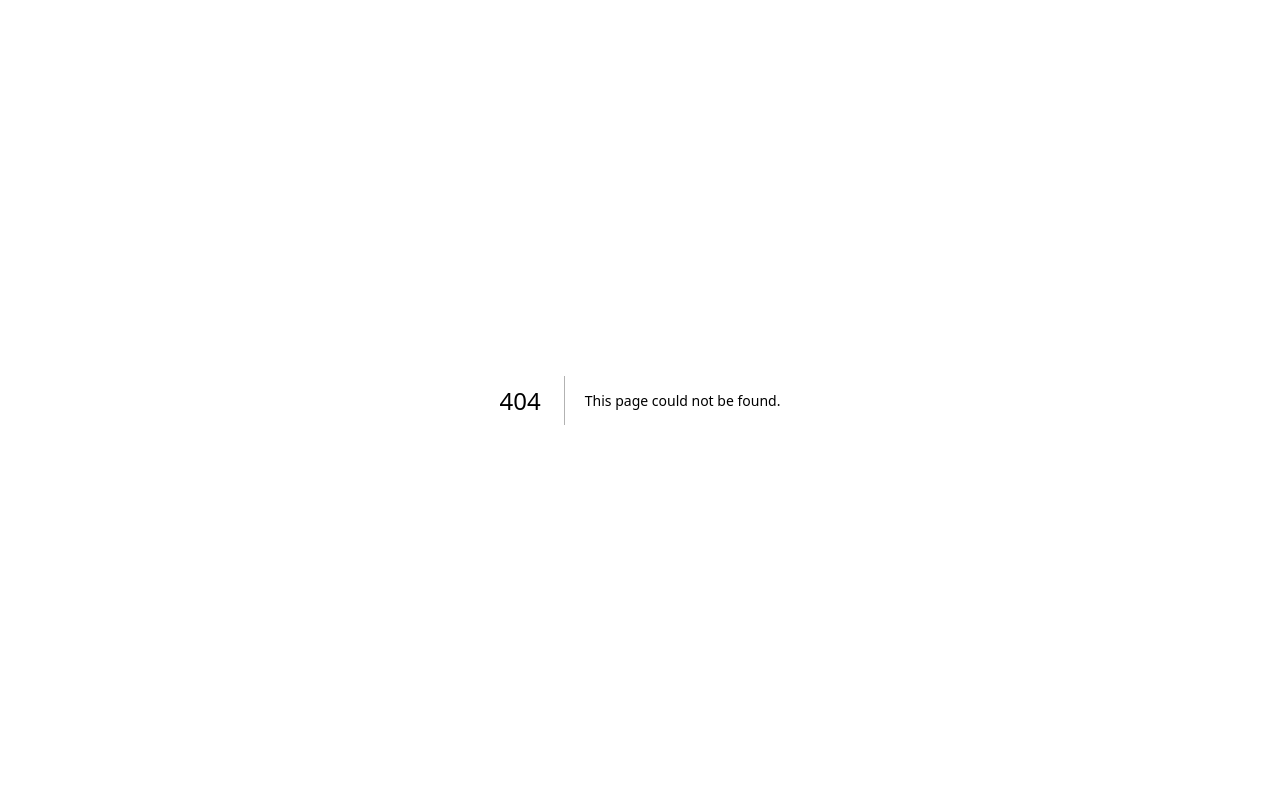
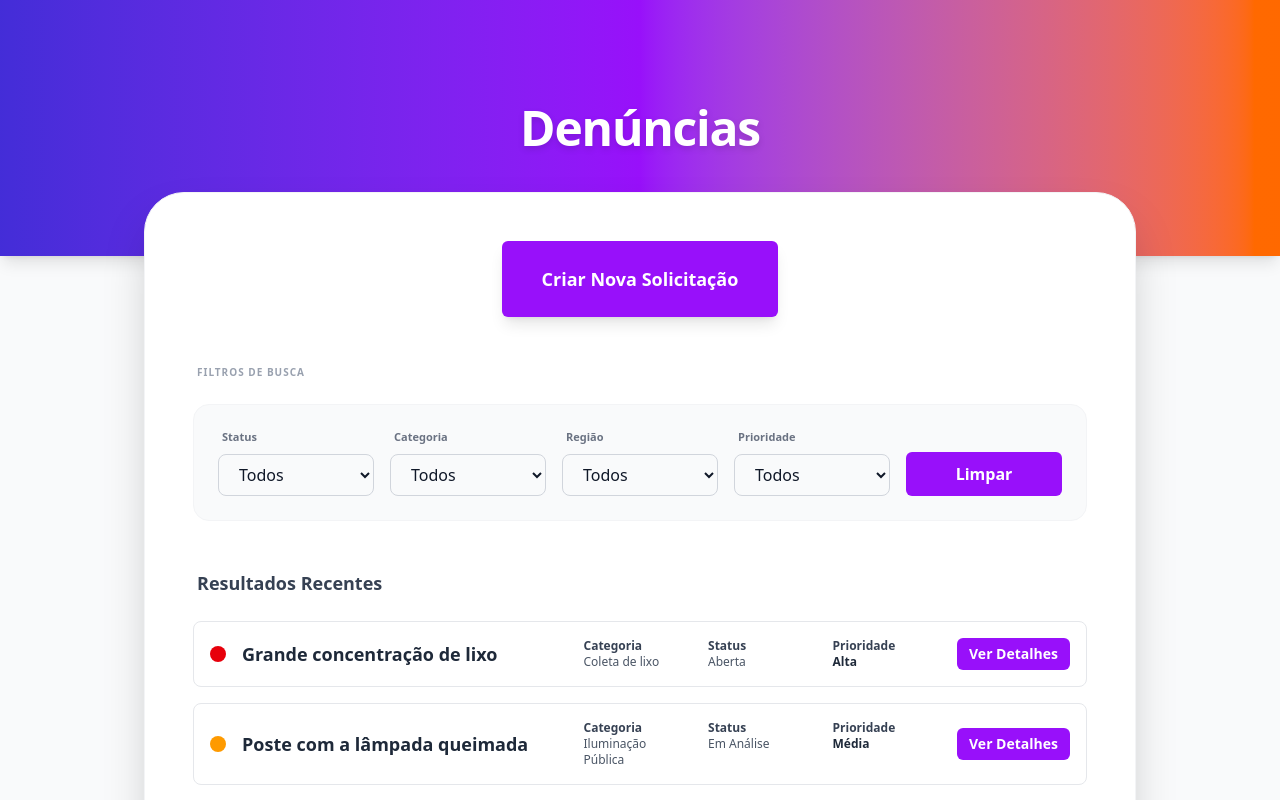
Before and after one commit to Cecimedeiros/Smart-City, a Next.js app: page /telaUsuario in a window 1280 px wide. Before the commit this address had no page. Shown: the top 800 px of the page. Built offline with nearby package versions, Linux system fonts and the light colour scheme.

Commit message:
tela do usuário implementada

```diff
--- a/src/app/(gestor)/gestor/demandas/[id]/page.tsx
+++ b/src/app/(gestor)/gestor/demandas/[id]/page.tsx
@@ -149,7 +149,7 @@ export default function Page() {
             </div>
           </div>
 
-          {/* Componente de Detalhes da Demanda */}
+
           <DemandDetails
             demand={demand}
             onBack={handleBack}
@@ -159,7 +159,7 @@ export default function Page() {
         </div>
       </div>
 
-      {/* Espaço em branco no fundo */}
+
       <div className="h-12" />
     </div>
   );
--- a/src/app/(gestor)/gestor/page.tsx
+++ b/src/app/(gestor)/gestor/page.tsx
@@ -17,12 +17,12 @@ export default function Page() {
         </div>
       </nav>
 
-      {/* Main Content */}
+
       <div className="max-w-6xl mx-auto px-4 py-12">
         <h2 className="text-4xl font-bold text-gray-800 mb-8">Painel de Gestão</h2>
 
         <div className="grid grid-cols-1 md:grid-cols-2 gap-6">
-          {/* Card Dashboard */}
+
           <div className="bg-white rounded-lg shadow-lg p-8 hover:shadow-xl transition">
             <div className="mb-4 text-5xl">📊</div>
             <h3 className="text-2xl font-bold text-gray-800 mb-2">Dashboard</h3>
@@ -36,7 +36,7 @@ export default function Page() {
             </Link>
           </div>
 
-          {/* Card Kanban */}
+
           <div className="bg-white rounded-lg shadow-lg p-8 hover:shadow-xl transition">
             <div className="mb-4 text-5xl">📋</div>
             <h3 className="text-2xl font-bold text-gray-800 mb-2">Kanban</h3>
--- a/src/app/(public)/demandas/nova/page.tsx
+++ b/src/app/(public)/demandas/nova/page.tsx
@@ -1,12 +1,12 @@
-// app/nova-demanda/page.tsx (ou onde você renderiza o formulário)
+
 'use client'
 
-import { FormDemanda } from "../../../../components/demands/FormDemanda"; // Importe seu componente aqui
+import { FormDemanda } from "../../../../components/demands/FormDemanda";
 
 export default function NovaDemandaPage() {
   return (
-    <div className="min-h-screen bg-neutral-100"> {/* Fundo cinza claro da página */}
-      {/* Header */}
+    <div className="min-h-screen bg-neutral-100">
+
       <header className="fixed top-0 left-0 right-0 z-50 bg-neutral-100 px-6 py-4 flex justify-between items-center">
         <h1 className="text-2xl font-bold text-purple-600">Smart City</h1>
         <div className="flex gap-4 items-center">
@@ -15,13 +15,13 @@ export default function NovaDemandaPage() {
         </div>
       </header>
 
-      {/* Banner de Gradiente */}
+
       <div className="h-64 bg-gradient-to-r from-violet-800 to-orange-500 flex items-center justify-center text-center mt-16 pt-8 pb-12"> {/* mt-16 para descer do header fixo */}
         <h2 className="text-4xl font-bold text-white px-4">Nova Denúncia</h2>
       </div>
 
-      {/* Área do Formulário */}
-      <main className="flex justify-center -mt-20 px-4 pb-16"> {/* -mt-20 para o card subir sobre o banner */}
+
+      <main className="flex justify-center -mt-20 px-4 pb-16">
         <FormDemanda />
       </main>
     </div>
--- a/src/app/(public)/page.tsx
+++ b/src/app/(public)/page.tsx
@@ -1,6 +1,5 @@
 "use client";
 
-import Link from "next/link";
 import { Button } from "@/components/UI/Button";
 
 export default function Page() {
@@ -10,21 +9,19 @@ export default function Page() {
       <nav className="flex justify-between items-center py-4 px-8 bg-white shadow-sm">
         <h1 className="text-2xl font-bold text-purple-600">Smart City</h1>
         <div className="flex items-center gap-4">
-          <Link
-            href="/login"
-            className="text-purple-600 font-bold hover:text-purple-700 transition"
+          <button
+            className="text-purple-600 font-bold hover:text-purple-700 transition cursor-not-allowed opacity-60"
+            disabled
           >
             Entrar
-          </Link>
-          <Link href="/cadastro">
-            <Button variant="primary" size="md">
+          </button>
+          <Button variant="primary" size="md" disabled>
             Cadastrar
           </Button>
-          </Link>
         </div>
       </nav>
 
-      {/* Hero Section */}
+
       <div className="max-w-6xl mx-auto px-4 py-20 text-center">
         <h2 className="text-5xl font-bold text-gray-900 mb-4">Bem-vindo ao Smart City</h2>
         <p className="text-xl text-gray-600 mb-8">
@@ -32,40 +29,36 @@ export default function Page() {
         </p>
 
         <div className="grid grid-cols-1 md:grid-cols-2 gap-8 mt-12">
-          {/* Card Cidadão */}
+
           <div className="bg-white rounded-xl shadow-lg p-8 hover:shadow-xl transition">
             <div className="mb-4 text-4xl">👤</div>
             <h3 className="text-2xl font-bold text-gray-800 mb-2">Para Cidadãos</h3>
             <p className="text-gray-600 mb-6">
               Registre suas demandas e acompanhe o status em tempo real
             </p>
-            <Link href="/cadastro" className="block">
-              <Button variant="primary" size="md" className="w-full">
+            <Button variant="primary" size="md" className="w-full" disabled>
               Cadastrar como Cidadão
             </Button>
-            </Link>
           </div>
 
-          {/* Card Gestor */}
+
           <div className="bg-white rounded-xl shadow-lg p-8 hover:shadow-xl transition">
             <div className="mb-4 text-4xl">📋</div>
             <h3 className="text-2xl font-bold text-gray-800 mb-2">Para Gestores</h3>
             <p className="text-gray-600 mb-6">
               Gerencie e acompanhe todas as demandas da cidade
             </p>
-            <Link href="/login" className="block">
-              <Button variant="primary" size="md" className="w-full">
+            <Button variant="primary" size="md" className="w-full" disabled>
               Acessar Dashboard
             </Button>
-            </Link>
           </div>
         </div>
 
         <p className="text-gray-600 mt-12">
           Já tem cadastro?{" "}
-          <Link href="/login" className="text-purple-600 font-bold hover:underline">
+          <button className="text-purple-600 font-bold hover:underline cursor-not-allowed opacity-60" disabled>
             Faça login aqui
-          </Link>
+          </button>
         </p>
       </div>
     </div>
--- /dev/null
+++ b/src/app/(public)/telaUsuario/page.tsx
@@ -0,0 +1,163 @@
+'use client'
+
+import React from 'react'
+
+import { Button } from "@/components/UI/Button"
+import { DemandCard } from "@/components/UI/DemandCard"
+import { Select } from "@/components/UI/Select"
+import { useDemandStore } from "@/stores/useDemandStore"
+
+
+type FilterKeys = "status" | "category" | "region" | "priority"
+
+export default function TelaUsuarioPage() {
+
+
+  const demands = useDemandStore((state) => state.demands)
+  const filters = useDemandStore((state) => state.filters)
+  const setFilters = useDemandStore((state) => state.setFilters)
+  const resetFilters = useDemandStore((state) => state.resetFilters)
+  const getFilteredDemands = useDemandStore((state) => state.getFilteredDemands)
+
+  const filteredDemands = getFilteredDemands()
+
+
+  const getOptions = (key: FilterKeys) => {
+    const uniqueValues = Array.from(
+      new Set(
+        demands
+          .map((d) => d[key]?.trim())
+          .filter(Boolean)
+      )
+    )
+
+    return [
+      { label: "Todos", value: "" },
+      ...uniqueValues.map((val) => ({
+        label: val,
+        value: val
+      }))
+    ]
+  }
+
+
+  const handleFilterChange = (key: FilterKeys, value: string) => {
+    setFilters({ [key]: value })
+  }
+
+  return (
+    <div className="min-h-screen bg-gray-50 font-sans text-gray-900">
+
+
+      <header className="w-full h-64 bg-gradient-to-r from-indigo-700 via-purple-600 to-orange-500 flex items-center justify-center shadow-lg">
+        <h1 className="text-white text-5xl font-extrabold tracking-tight drop-shadow-md">
+          Denúncias
+        </h1>
+      </header>
+
+
+      <main className="max-w-5xl mx-auto px-4 -mt-16 pb-20">
+
+        <div className="bg-white rounded-[2.5rem] shadow-2xl p-8 md:p-12 border border-gray-100">
+
+
+          <div className="flex justify-center mb-12">
+            <Button className="bg-indigo-600 hover:bg-indigo-700 text-white px-10 py-6 rounded-2xl font-bold text-lg shadow-lg transition-transform hover:scale-105 active:scale-95">
+              Criar Nova Solicitação
+            </Button>
+          </div>
+
+
+          <section className="mb-12">
+            <h2 className="text-[10px] font-black text-gray-400 uppercase tracking-widest mb-6 px-1">
+              Filtros de Busca
+            </h2>
+
+            <div className="grid grid-cols-1 md:grid-cols-5 gap-4 bg-gray-50 p-6 rounded-2xl border border-gray-100 items-end">
+
+              <FilterItem
+                label="Status"
+                options={getOptions("status")}
+                value={filters.status}
+                onChange={(e) => handleFilterChange("status", e.target.value)}
+              />
+
+              <FilterItem
+                label="Categoria"
+                options={getOptions("category")}
+                value={filters.category}
+                onChange={(e) => handleFilterChange("category", e.target.value)}
+              />
+
+              <FilterItem
+                label="Região"
+                options={getOptions("region")}
+                value={filters.region}
+                onChange={(e) => handleFilterChange("region", e.target.value)}
+              />
+
+              <FilterItem
+                label="Prioridade"
+                options={getOptions("priority")}
+                value={filters.priority}
+                onChange={(e) => handleFilterChange("priority", e.target.value)}
+              />
+
+              <Button
+                onClick={resetFilters}
+                className="bg-gray-200 text-gray-700 h-11 w-full font-bold rounded-lg hover:bg-gray-300 transition-colors"
+              >
+                Limpar
+              </Button>
+            </div>
+          </section>
+
+          {/* LISTAGEM */}
+          <section className="flex flex-col gap-6">
+            <h3 className="font-bold text-gray-700 text-lg ml-1">
+              Resultados Recentes
+            </h3>
+
+            <div className="space-y-4">
+              {filteredDemands.map((demand) => (
+                <DemandCard
+                  key={demand.id}
+                  demand={demand}
+                  onViewDetails={() => console.log("Ver detalhes:", demand.id)}
+                />
+              ))}
+            </div>
+          </section>
+
+        </div>
+      </main>
+    </div>
+  )
+}
+
+
+function FilterItem({
+  label,
+  options,
+  value,
+  onChange
+}: {
+  label: string
+  options: { label: string; value: string }[]
+  value: string
+  onChange: (e: React.ChangeEvent<HTMLSelectElement>) => void
+}) {
+  return (
+    <div className="flex flex-col gap-2 w-full">
+      <label className="text-[11px] font-bold text-gray-500 ml-1">
+        {label}
+      </label>
+
+      <Select
+        options={options}
+        value={value}
+        onChange={onChange}
+      />
+    </div>
+  )
+}
--- a/src/stores/useDemandStore.ts
+++ b/src/stores/useDemandStore.ts
@@ -1,7 +1,7 @@
 import { create } from "zustand";
 import { Demand, DemandFilters, DemandStatus, DemandPriority } from "@/types/demand";
 
-// 1. Aqui ficam seus dados de exemplo (os Mocks)
+
 const MOCK_DEMANDS: Demand[] = [
  {
     id: "1",
@@ -180,10 +180,10 @@ export const useDemandStore = create<DemandStore>((set, get) => ({
   getFilteredDemands: () => {
     const state = get();
     return state.demands.filter((demand) => {
-      if (state.filters.status && demand.status !== state.filters.status) return false;
-      if (state.filters.category && demand.category !== state.filters.category) return false;
-      if (state.filters.region && demand.region !== state.filters.region) return false;
-      if (state.filters.priority && demand.priority !== state.filters.priority) return false;
+      if (state.filters.status && demand.status.trim() !== state.filters.status.trim()) return false;
+      if (state.filters.category && demand.category.trim() !== state.filters.category.trim()) return false;
+      if (state.filters.region && demand.region.trim() !== state.filters.region.trim()) return false;
+      if (state.filters.priority && demand.priority.trim() !== state.filters.priority.trim()) return false;
       return true;
     });
   },
```
Also changed, not shown: src/app/(gestor)/gestor/dashboard/page.tsx (+10 -10 lines), src/app/(public)/cadastro/page.tsx (+11 -11 lines), src/app/(public)/login/page.tsx (+7 -7 lines), 1 other file (tests, documents, lock files or other folders). Lines whose indentation alone changed are shown as unchanged.
